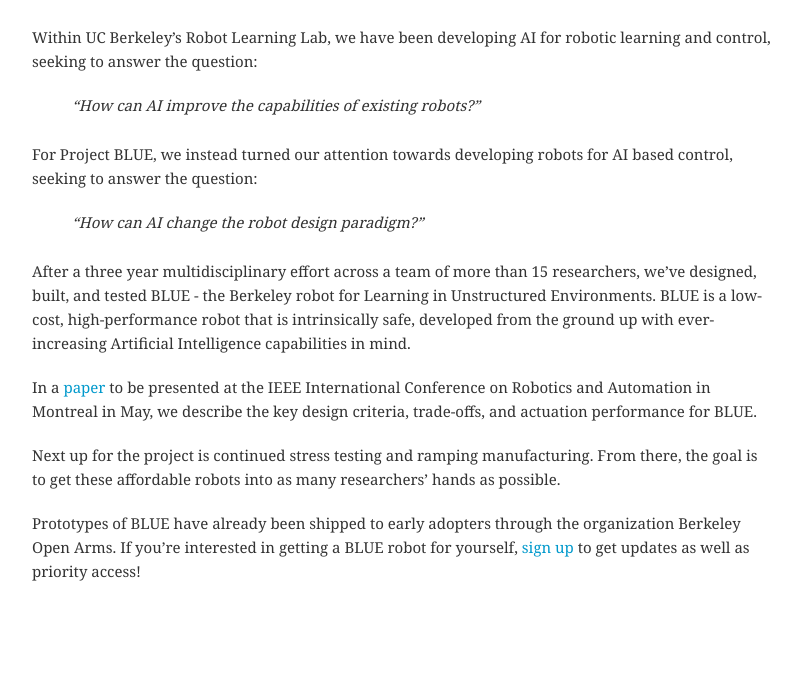
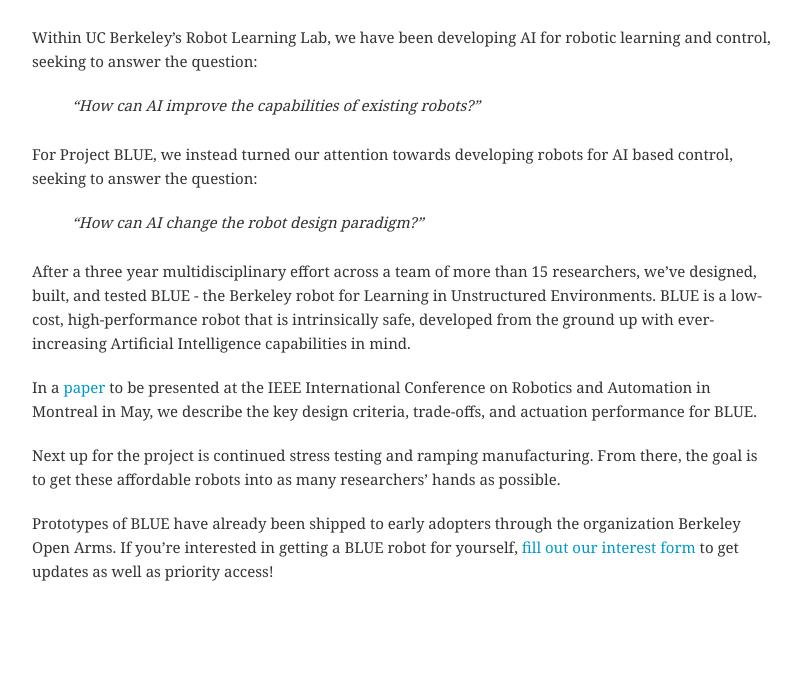
Before and after one commit to berkeleyopenarms/rll_site, a Jekyll site: the page built from index.md, in a window 1280 px wide. Shown: the part 606-1299 px from the top of the page, without its empty margins (238-1039 px from the left). Built offline with Jekyll 4.4.1, drawn with Linux system fonts in a browser that asks for light colours; comment, search, counter and statistics services are not loaded.

Commit message:
Update index.md

```diff
--- a/index.md
+++ b/index.md
@@ -20,4 +20,4 @@ In a [paper]({{ '/paper' | relative_url }}) to be presented at the IEEE Internat
 
 Next up for the project is continued stress testing and ramping manufacturing.  From there, the goal is to get these affordable robots into as many researchers’ hands as possible.
 
-Prototypes of BLUE have already been shipped to early adopters through the organization Berkeley Open Arms. If you’re interested in getting a BLUE robot for yourself, [sign up]({{ '/contact' | relative_url }}) to get updates as well as priority access!
+Prototypes of BLUE have already been shipped to early adopters through the organization Berkeley Open Arms. If you’re interested in getting a BLUE robot for yourself, [fill out our interest form]({{ '/contact' | relative_url }}) to get updates as well as priority access!
```
